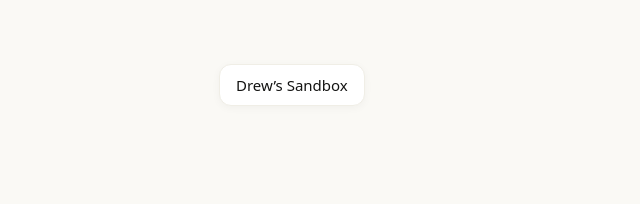
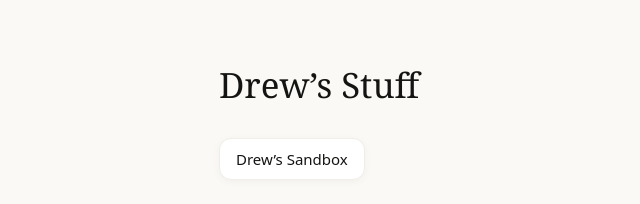
Before and after one commit to Drewroen/drewroen.com, a plain HTML site: page index.html in a window 1280 px wide. Shown: the whole page, without its empty margins (91-731 px from the left). Drawn offline with nearby package versions, Linux system fonts and the light colour scheme.

Commit message:
Add Drew's Stuff heading to the homepage (#5)

```diff
--- a/css/style.css
+++ b/css/style.css
@@ -142,6 +142,10 @@ a:hover {
 }
 
 /* homepage entry point */
+nav {
+  margin-top: var(--sp-32);
+}
+
 nav a {
   display: inline-flex;
   align-items: center;
--- a/index.html
+++ b/index.html
@@ -8,6 +8,8 @@
 </head>
 <body>
   <main>
+    <h1>Drew&rsquo;s Stuff</h1>
+
     <nav>
       <a href="sandbox/">Drew&rsquo;s Sandbox</a>
     </nav>
```
